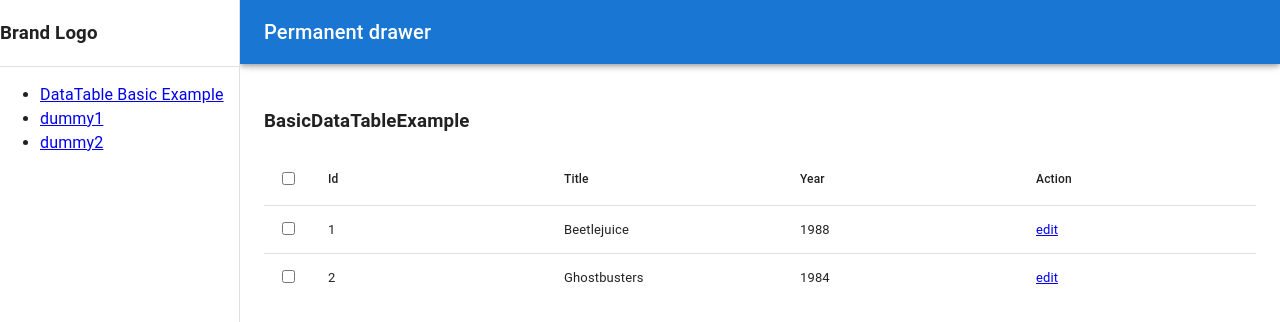
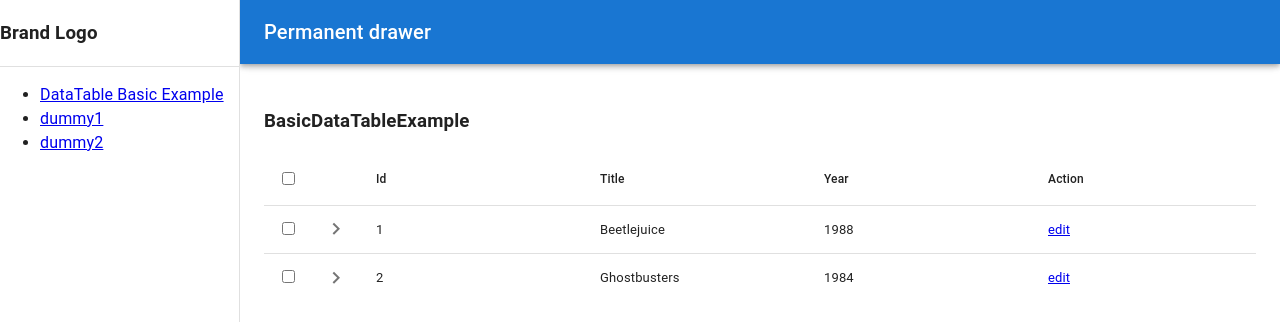
Before and after one commit to 01Deepak/crudbasic, a React (Create React App) app: page /datatablebasicexample in a window 1280 px wide. Shown: the top 322 px of the page. Built offline with nearby package versions, Linux system fonts and the light colour scheme.

Commit message:
add expandeble row

```diff
--- a/src/Components/BasicDataTable/BasicDataTableExample.tsx
+++ b/src/Components/BasicDataTable/BasicDataTableExample.tsx
@@ -1,6 +1,17 @@
 import React from 'react'
 import DataTable from 'react-data-table-component'
 import { columns, data } from './Data'
+
+const ExpandedComponent = ({ data }:any) => {
+return (
+  <>
+<pre>{JSON.stringify(data, null, 2)}</pre>
+<p>Deepak singh</p>
+<p>Chetan sir</p>
+  </>
+
+)
+};
 
 const BasicDataTableExample = () => {
   return (
@@ -10,6 +21,8 @@ const BasicDataTableExample = () => {
      columns={columns}
      data={data}
      selectableRows
+     expandableRows
+     expandableRowsComponent={ExpandedComponent}
      />
      </>
 
```
